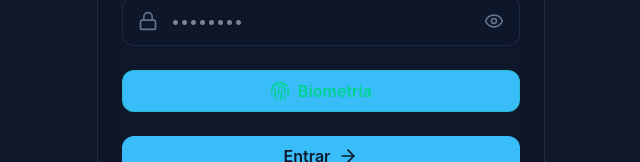
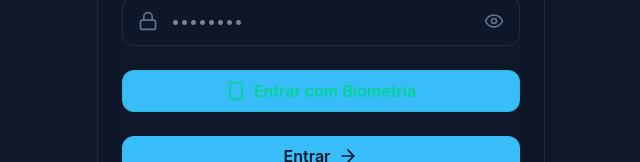
Before and after one commit to jairalvarengapereira/GestaoFinanceira-Frontend, a React (Vite) app: page /login in a window 1280 px wide. Shown: the part 443-605 px from the top of the page, without its empty margins (319-959 px from the left). Built offline with nearby package versions, Linux system fonts and the light colour scheme.

Commit message:
fix: biometric login using WebAuthn API

```diff
--- a/src/pages/Login.tsx
+++ b/src/pages/Login.tsx
@@ -1,6 +1,6 @@
 import { useState } from 'react'
 import { Link } from 'react-router-dom'
-import { Mail, Lock, ArrowRight, Loader2, Eye, EyeOff, Fingerprint, Smartphone } from 'lucide-react'
+import { Mail, Lock, ArrowRight, Loader2, Eye, EyeOff, Smartphone } from 'lucide-react'
 import api from '../services/api'
 
 const Login = ({ onLogin }: { onLogin: () => void }) => {
@@ -33,12 +33,6 @@ const Login = ({ onLogin }: { onLogin: () => void }) => {
   }
 
   const loginBiometrico = async () => {
-    if (!('BiometricType' in navigator)) {
-      setError('Navegador não suporta biometria')
-      return
-    }
-
-    try {
     const credenciaisEmail = localStorage.getItem('@SaaS:email')
     const credenciaisSenha = localStorage.getItem('@SaaS:senha')
 
@@ -47,31 +41,27 @@ const Login = ({ onLogin }: { onLogin: () => void }) => {
       return
     }
 
+    // Verifica se tem credenciais salvas
+    try {
+      if (navigator.credentials && navigator.credentials.get) {
+        const credencial = await navigator.credentials.get({
+          password: true
+        })
+        if (credencial) {
+          setEmail(credenciaisEmail)
+          setSenha(credenciaisSenha)
+          await handleSubmit()
+          return
+        }
+      }
+
+      // Fallback: usa as credenciais do localStorage
       setEmail(credenciaisEmail)
       setSenha(credenciaisSenha)
       await handleSubmit()
     } catch (err) {
-      setError('Erro na biometria. Use login manual.')
+      setError('Biometria cancelada ou indisponível')
     }
-  }
-
-  const loginFaceID = async () => {
-    if (!window.FaceID) {
-      setError('FaceID não disponível neste dispositivo')
-      return
-    }
-
-    const credenciaisEmail = localStorage.getItem('@SaaS:email')
-    const credenciaisSenha = localStorage.getItem('@SaaS:senha')
-
-    if (!credenciaisEmail || !credenciaisSenha) {
-      setError('Faça login manual primeiro para salvar credenciais')
-      return
-    }
-
-    setEmail(credenciaisEmail)
-    setSenha(credenciaisSenha)
-    await handleSubmit()
   }
 
   return (
@@ -130,16 +120,14 @@ const Login = ({ onLogin }: { onLogin: () => void }) => {
               </div>
             </div>
 
-            <div className="flex gap-2">
             <button
               type="button"
               onClick={loginBiometrico}
-                className="flex-1 btn-primary bg-emerald-500/20 border border-emerald-500/30 flex items-center justify-center gap-2 py-3"
+              className="w-full btn-primary bg-emerald-500/20 border border-emerald-500/30 flex items-center justify-center gap-2 py-3"
             >
-                <Fingerprint className="w-5 h-5 text-emerald-400" />
-                <span className="text-emerald-400">Biometria</span>
+              <Smartphone className="w-5 h-5 text-emerald-400" />
+              <span className="text-emerald-400">Entrar com Biometria</span>
             </button>
-            </div>
 
             <button
               disabled={isLoading}
```
Lines whose indentation alone changed are shown as unchanged.
